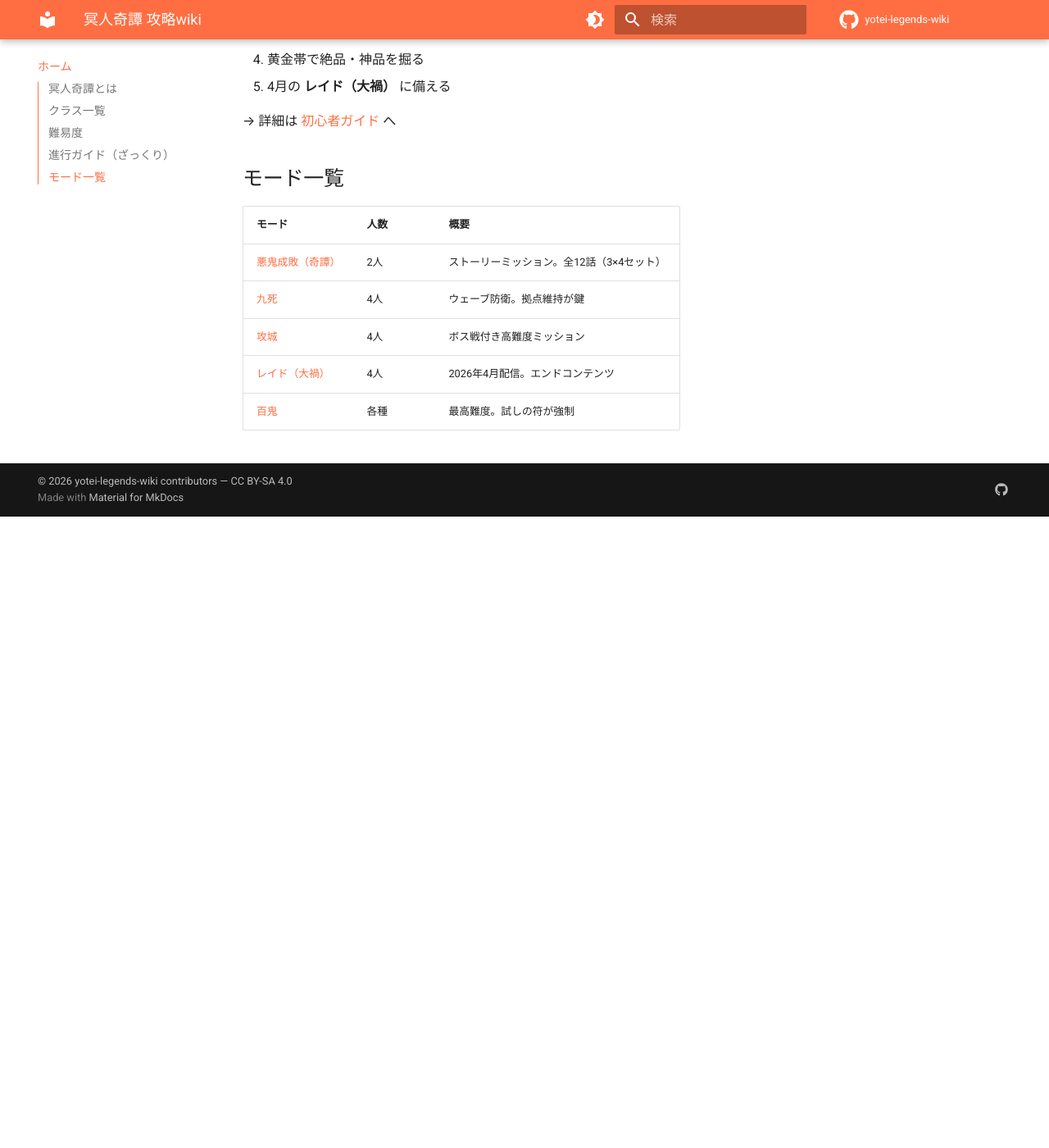
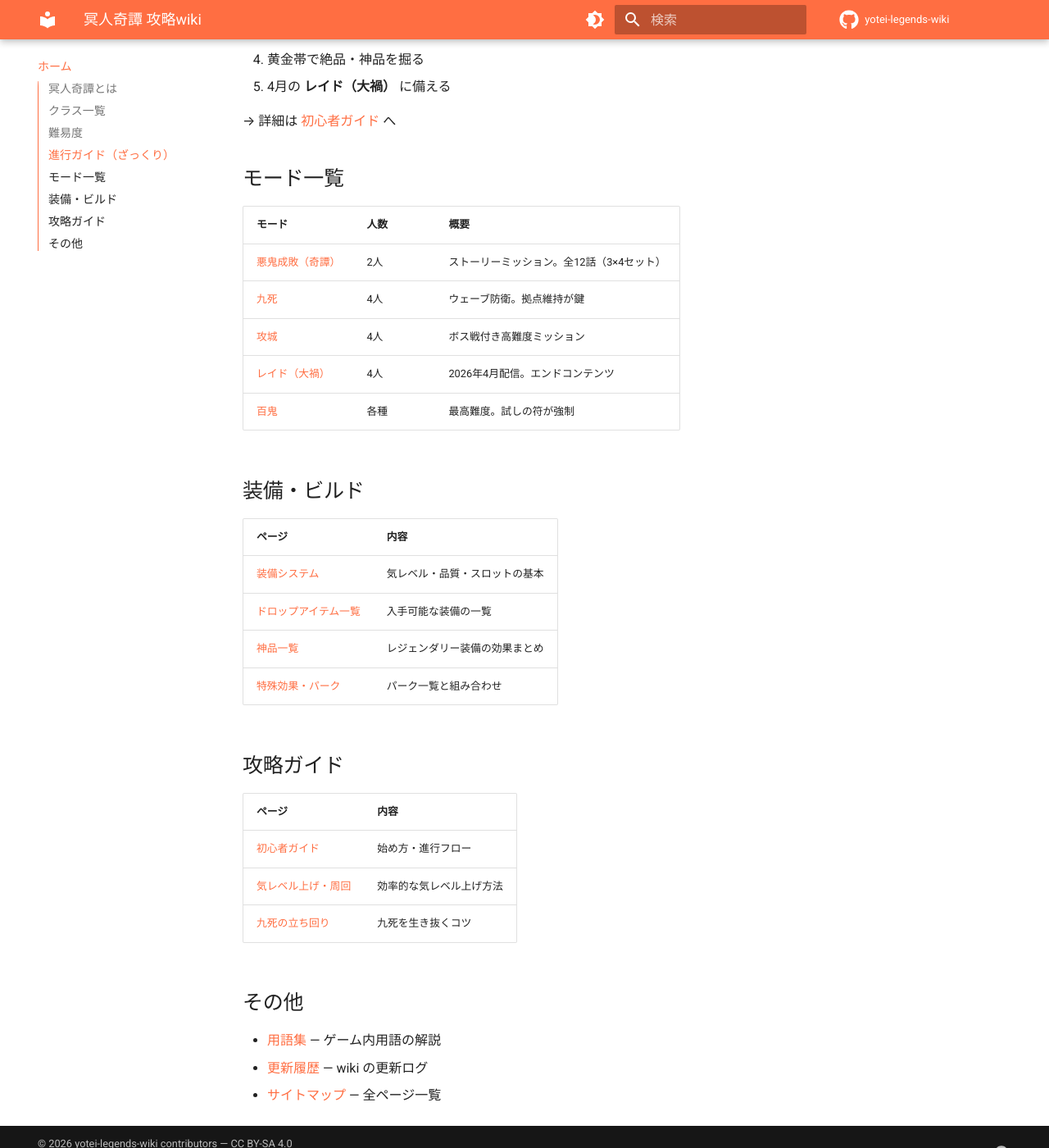
Before and after one commit to jtkjp06/yotei-legends-wiki, an MkDocs documentation site: the page built from docs/index.md, in a window 1280 px wide and 1400 px high, scrolled down 1790 px. Shown: the whole window at 82% size. Built offline with MkDocs 1.6.1 and Material for MkDocs 9.7.7, drawn with Linux system fonts in a browser that asks for light colours; comment, search, counter and statistics services are not loaded; before the commit the page ends 2420 px from its top, so only the background shows below that.

Commit message:
サイトマップ追加・index.mdに全ページリンク追加・CLAUDE.mdにナビ更新ルールを追記
Co-Authored-By: Claude Sonnet 4.6 <noreply@anthropic.com>

```diff
--- a/docs/index.md
+++ b/docs/index.md
@@ -69,3 +69,26 @@ Ghost of Yōtei の無料DLC「冥人奇譚（Legends）」の日本語攻略wik
 | [攻城](modes/incursion.md) | 4人 | ボス戦付き高難度ミッション |
 | [レイド（大禍）](modes/raid.md) | 4人 | 2026年4月配信。エンドコンテンツ |
 | [百鬼](modes/hyakki.md) | 各種 | 最高難度。試しの符が強制 |
+
+## 装備・ビルド
+
+| ページ | 内容 |
+|--------|------|
+| [装備システム](gear/index.md) | 気レベル・品質・スロットの基本 |
+| [ドロップアイテム一覧](gear/drops.md) | 入手可能な装備の一覧 |
+| [神品一覧](gear/legendary.md) | レジェンダリー装備の効果まとめ |
+| [特殊効果・パーク](gear/perks.md) | パーク一覧と組み合わせ |
+
+## 攻略ガイド
+
+| ページ | 内容 |
+|--------|------|
+| [初心者ガイド](guide/beginner.md) | 始め方・進行フロー |
+| [気レベル上げ・周回](guide/ki-farming.md) | 効率的な気レベル上げ方法 |
+| [九死の立ち回り](guide/survival-tips.md) | 九死を生き抜くコツ |
+
+## その他
+
+- [用語集](glossary.md) — ゲーム内用語の解説
+- [更新履歴](changelog.md) — wiki の更新ログ
+- [サイトマップ](sitemap.md) — 全ページ一覧
--- /dev/null
+++ b/docs/sitemap.md
@@ -0,0 +1,41 @@
+---
+title: "サイトマップ"
+description: "冥人奇譚 攻略wiki の全ページ一覧"
+---
+
+# サイトマップ
+
+## クラス攻略
+
+- [クラス概要](classes/index.md)
+- [侍（Samurai）](classes/samurai.md)
+- [弓取（Archer）](classes/archer.md)
+- [用心棒（Mercenary）](classes/mercenary.md)
+- [忍（Shinobi）](classes/shinobi.md)
+
+## モード別攻略
+
+- [モード概要](modes/index.md)
+- [悪鬼成敗（奇譚）](modes/story.md)
+- [九死（サバイバル）](modes/survival.md)
+- [攻城](modes/incursion.md)
+- [レイド（大禍）](modes/raid.md)
+- [百鬼](modes/hyakki.md)
+
+## 装備・ビルド
+
+- [装備システム](gear/index.md)
+- [ドロップアイテム一覧](gear/drops.md)
+- [神品一覧](gear/legendary.md)
+- [特殊効果・パーク](gear/perks.md)
+
+## 攻略ガイド
+
+- [初心者ガイド](guide/beginner.md)
+- [気レベル上げ・周回](guide/ki-farming.md)
+- [九死の立ち回り](guide/survival-tips.md)
+
+## その他
+
+- [用語集](glossary.md)
+- [更新履歴](changelog.md)
--- a/mkdocs.yml
+++ b/mkdocs.yml
@@ -78,6 +78,7 @@ nav:
     - 九死の立ち回り: guide/survival-tips.md
   - 用語集: glossary.md
   - 更新履歴: changelog.md
+  - サイトマップ: sitemap.md
 
 extra:
   social:
```
Also changed, not shown: CLAUDE.md (+8 -0 lines).
